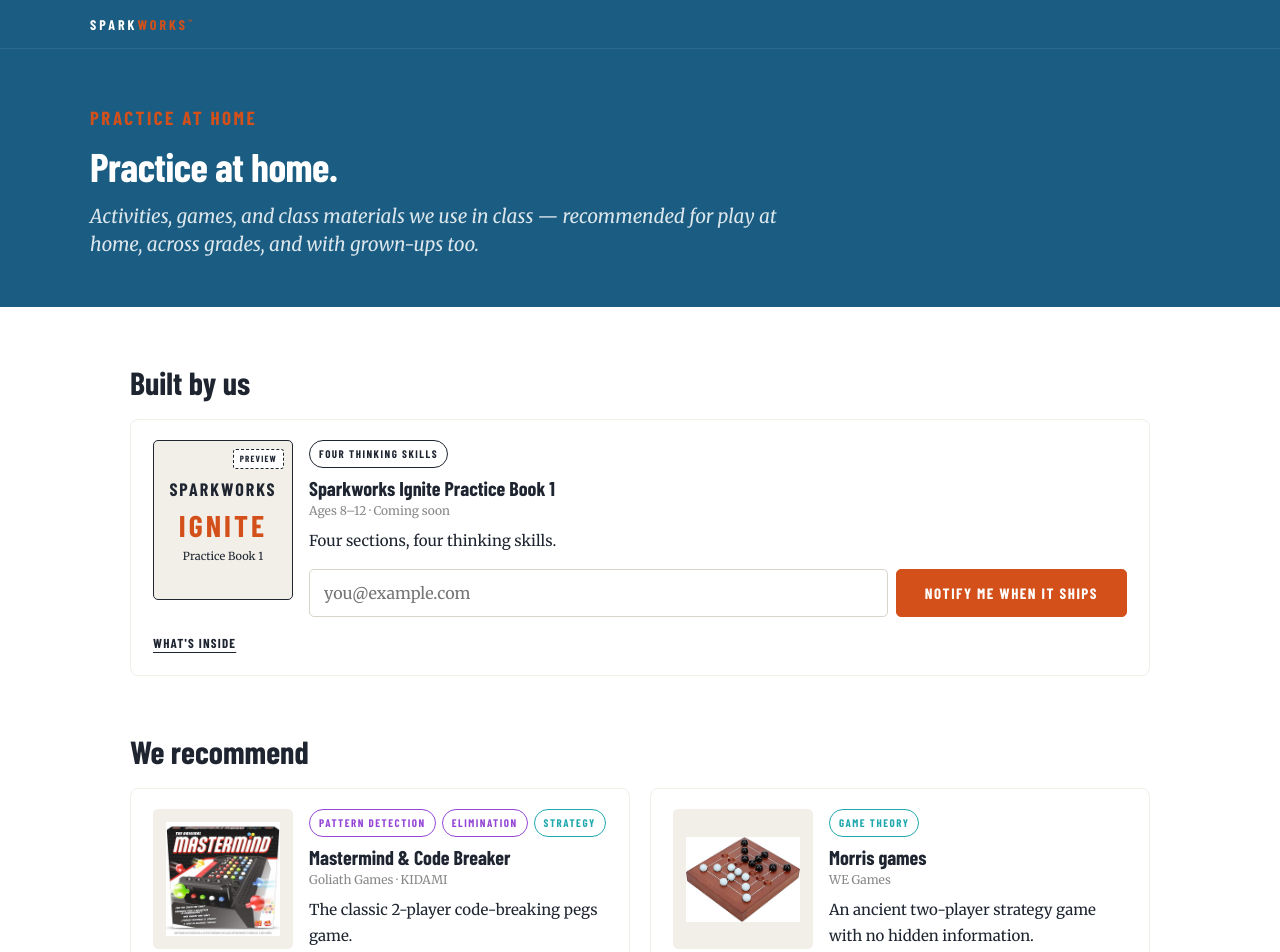
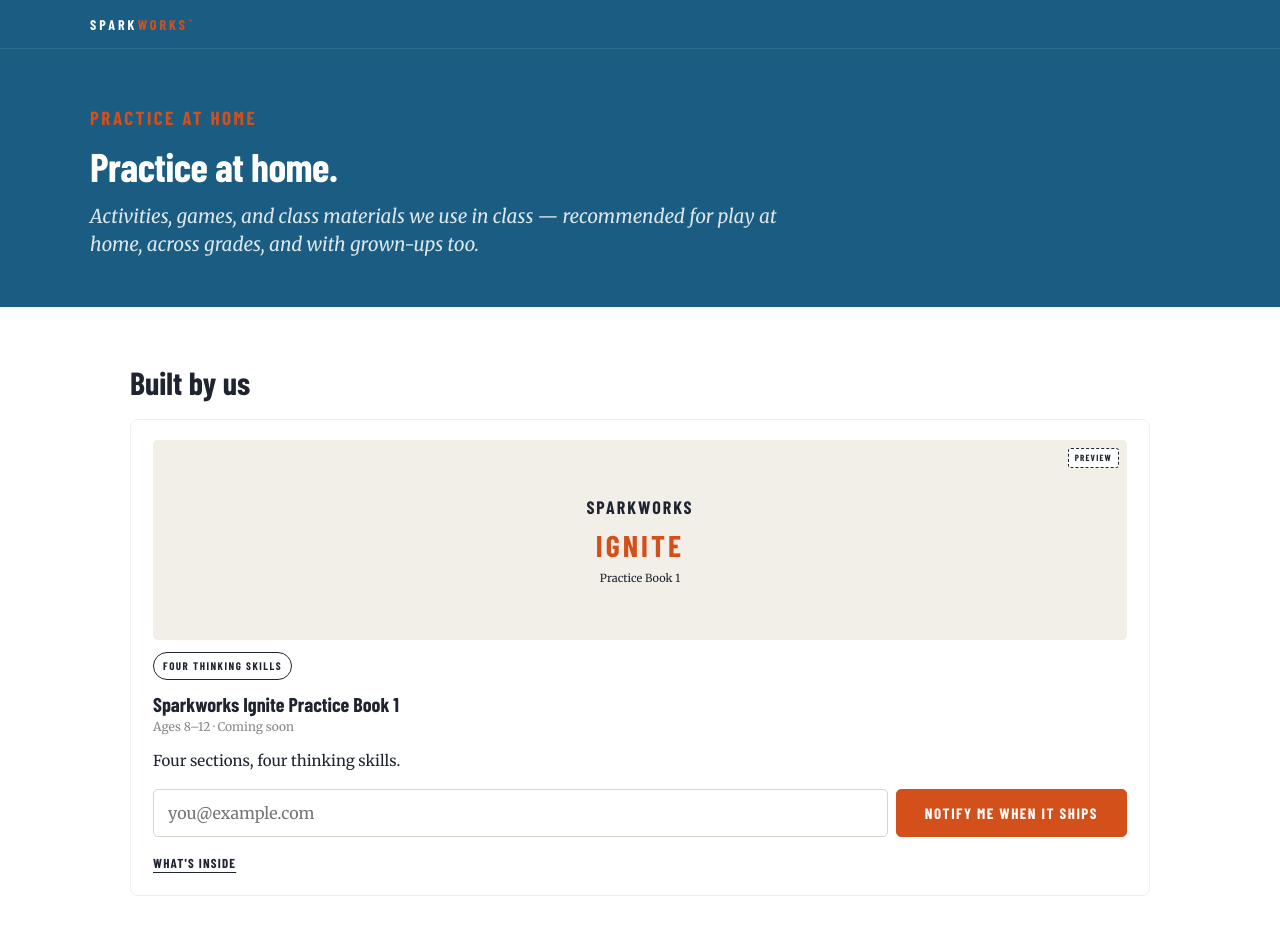
Before and after one commit to micbowers/sparkworks, a Next.js app: page /practice in a window 1280 px wide. Shown: the top 952 px of the page. Built offline with nearby package versions, Linux system fonts and the light colour scheme; a web font is replaced by a local one.

Commit message:
Tighten /practice for less-texty desktop: image-on-top card layout (was image-left), 200px cover, trimmed Morris + Perfectly Logical highlights to single sentence

```diff
--- a/app/practice/page.js
+++ b/app/practice/page.js
@@ -146,7 +146,7 @@
     title: "Morris games",
     subtitle: "WE Games",
     headlineImage: "/practice/nine-mens-morris-wegames.jpg",
-    highlight: "An ancient two-player strategy game with no hidden information.",
+    highlight: "An ancient two-player strategy game.",
     skills: [
       { label: "Game Theory", color: "teal" },
     ],
@@ -188,7 +188,7 @@
     title: "Perfectly Logical!",
     subtitle: "Jenn Larson · Rockridge Press",
     headlineImage: "/practice/perfectly-logical-rockridge.jpg",
-    highlight: "100 logic puzzles for grades 3–6. Solo practice between sessions.",
+    highlight: "100 logic puzzles for grades 3–6.",
     skills: [
       { label: "Elimination", color: "purple" },
       { label: "Hidden Rules", color: "blue" },
@@ -238,16 +238,15 @@
       role="img"
       aria-label="Sparkworks Ignite Practice Book 1 — placeholder cover (preview, real cover coming)"
       style={{
-        height: isCompact ? 160 : 220,
+        height: isCompact ? 200 : 220,
         background: "var(--sw-bone)",
-        border: "1.5px solid var(--sw-steel)",
         borderRadius: "var(--sw-radius-sm)",
         display: "flex",
         flexDirection: "column",
         alignItems: "center",
         justifyContent: "center",
-        gap: isCompact ? 6 : 10,
-        padding: isCompact ? 14 : 20,
+        gap: isCompact ? 8 : 10,
+        padding: isCompact ? 20 : 24,
         textAlign: "center",
         position: "relative",
       }}
@@ -286,10 +285,8 @@
   );
 }
 
-// Compact image well for a real product cover.
-// Designer 2026-05-27: Bone-bg + aspect-ratio 1:1 makes whitespace around varied-aspect covers
-// (square game boxes vs. taller workbook covers) read as a deliberate framing well, not
-// accidental empty space. Tightened from 160 → 140 to flatten the overall card.
+// Compact image well — image-on-top layout. Full card width × moderate fixed height. Bone-bg
+// makes whitespace around varied-aspect covers read as deliberate framing.
 function CompactCover({ image, alt }) {
   return (
     <div
@@ -298,12 +295,10 @@
         alignItems: "center",
         justifyContent: "center",
         width: "100%",
-        aspectRatio: "1 / 1",
-        maxHeight: 140,
+        height: 200,
         background: "var(--sw-bone)",
-        border: "1px solid var(--sw-bone)",
         borderRadius: "var(--sw-radius-sm)",
-        padding: 12,
+        padding: 14,
       }}
     >
       {/* eslint-disable-next-line @next/next/no-img-element */}
@@ -335,19 +330,18 @@
     ? family.href || (family.versions && family.versions[0] && family.versions[0].href)
     : null;
 
+  // Image-on-top layout (Mike feedback 2026-05-27): on desktop, image-left + narrow content-right
+  // was wrapping text into more lines than mobile's full-width single column — making the cards
+  // read as "too texty." Stacking image-on-top gives the content row the full card width and
+  // shortens the textual stack. The image carries more visual weight too.
   return (
-    <div style={{ display: "flex", gap: 16, alignItems: "stretch", flexWrap: "wrap" }}>
-      {/* Cover — 140px target per Designer; flexible flex-shrink for the compact grid */}
-      <div style={{ flex: "0 0 140px", maxWidth: 140 }}>
+    <div style={{ display: "flex", flexDirection: "column", gap: 12 }}>
       {isPreLaunch ? (
         <PracticeBookPlaceholder size="compact" />
       ) : (
         <CompactCover image={family.headlineImage || family.image} alt={`${family.title} cover`} />
       )}
-      </div>
 
-      {/* Content */}
-      <div style={{ flex: "1 1 240px", display: "flex", flexDirection: "column", gap: 8, minWidth: 0 }}>
       <div style={{ display: "flex", flexWrap: "wrap", gap: 6 }}>
         {family.skills.map((s) => (
           <SkillChip key={s.label} label={s.label} color={s.color} />
@@ -365,25 +359,23 @@
         )}
       </div>
 
+      {family.highlight && (
         <p
           className="ts-body"
           style={{
             margin: 0,
             fontSize: "0.9375rem",
-            display: "-webkit-box",
-            WebkitLineClamp: 2,
-            WebkitBoxOrient: "vertical",
-            overflow: "hidden",
           }}
         >
           {family.highlight}
         </p>
+      )}
 
       {/* Compact-view primary action — outlined for clean look; Ember-primary lives inside expanded detail.
-            Multi-version families have no direct Amazon CTA in compact view (which version?) — the new
-            expand button label "See both versions" carries that affordance. */}
+          Multi-version families have no direct Amazon CTA in compact (which version?) — the expand button
+          label "See both versions" carries that affordance. */}
       {isPreLaunch && family.subscribe ? (
-          <div style={{ marginTop: 4 }}>
+        <div>
           <SubscribeForm
             interests={family.subscribe.interests}
             source={family.subscribe.source}
@@ -397,12 +389,11 @@
           href={headlineHref}
           target="_blank"
           rel="sponsored noopener noreferrer"
-            style={{ alignSelf: "flex-start", marginTop: 4 }}
+          style={{ alignSelf: "flex-start" }}
         >
           Get on Amazon
         </a>
       ) : null}
-      </div>
     </div>
   );
 }
```
Lines whose indentation alone changed are shown as unchanged.
